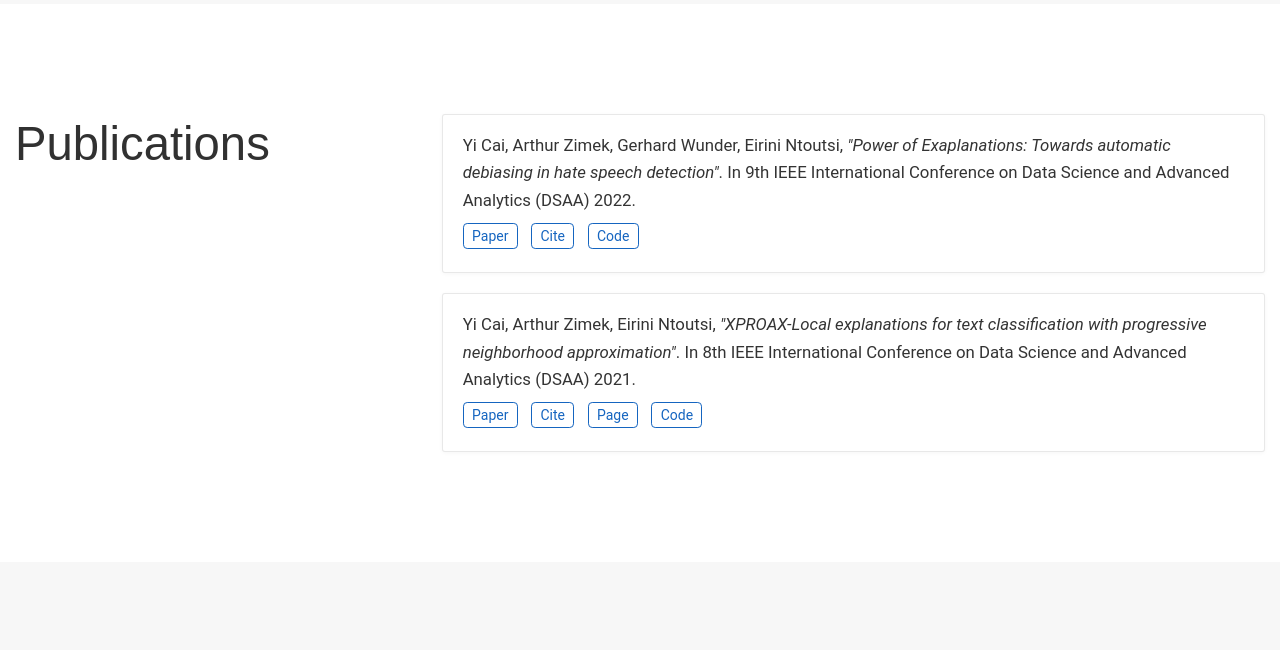
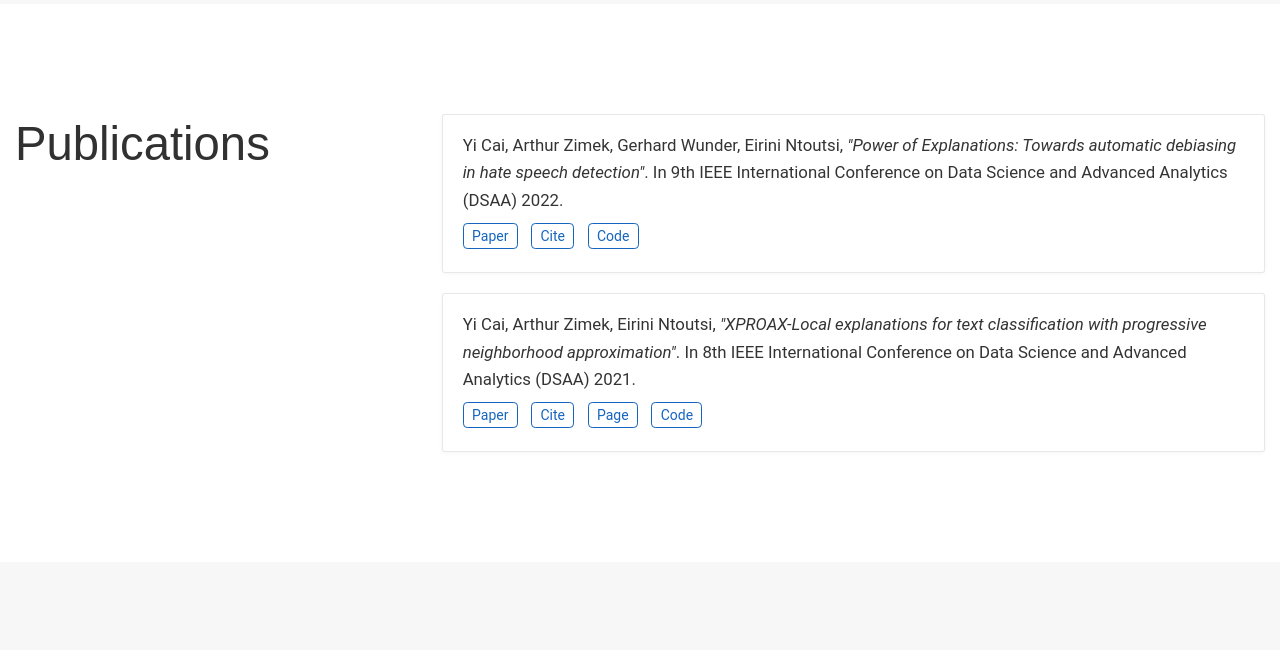
Before and after one commit to caiy0220/caiy, a plain HTML site: page index.html in a window 1280 px wide. Shown: the part 1700-2350 px from the top of the page. Drawn offline with Linux system fonts and the light colour scheme.

Commit message:
Update a miss spelling

```diff
--- a/index.html
+++ b/index.html
@@ -355,7 +355,7 @@
                             <div class="col-12 col-lg-8">
                                 <div class="card-simple">
                                     <div class="article-style">
-                                        Yi Cai, Arthur Zimek, Gerhard Wunder, Eirini Ntoutsi, <i>"Power of Exaplanations: Towards automatic debiasing in hate speech detection"</i>. In 9th IEEE International Conference on Data Science and Advanced Analytics (DSAA) 2022.
+                                        Yi Cai, Arthur Zimek, Gerhard Wunder, Eirini Ntoutsi, <i>"Power of Explanations: Towards automatic debiasing in hate speech detection"</i>. In 9th IEEE International Conference on Data Science and Advanced Analytics (DSAA) 2022.
                                     </div>
                                     <div class="btn-links">
                                         <a class="btn btn-outline-primary btn-page-header btn-sm" href="https://arxiv.org/abs/2209.09975" target="_blank" rel="noopener">Paper</a>
```
